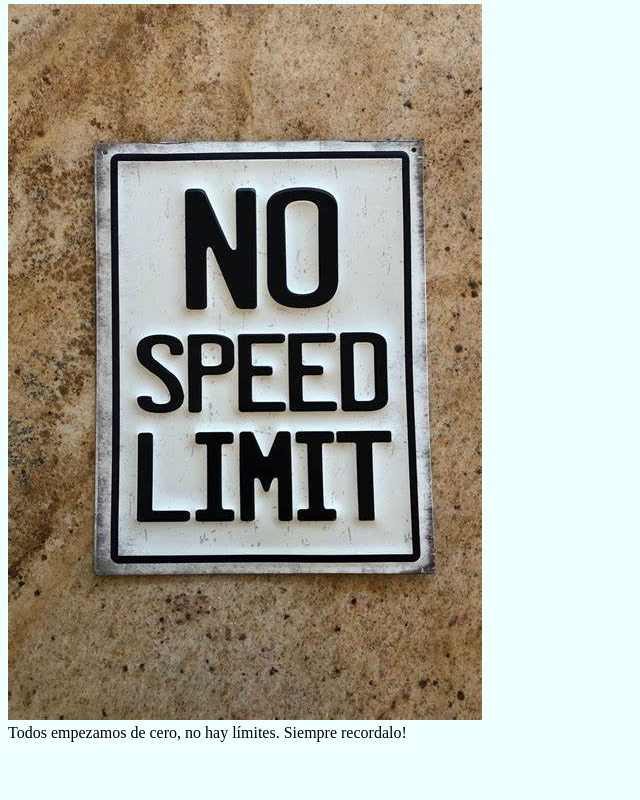
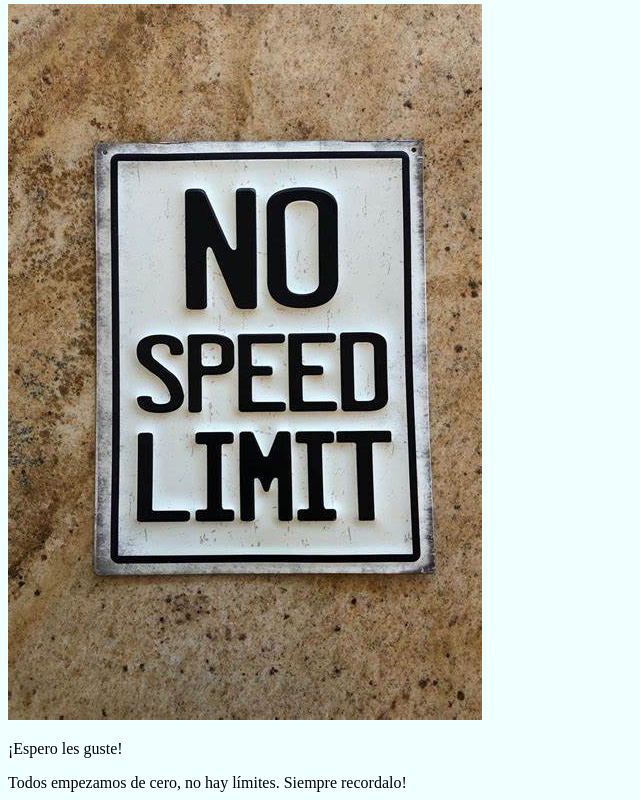
Before and after one commit to DaianaBaldovi/Proyecto, a plain HTML site: page index.html in a window 1280 px wide. Shown: the part 403-1203 px from the top of the page, without its empty margins (0-640 px from the left). Before the commit the page ends 1153 px from the top, so only its background shows below. Drawn offline with Linux system fonts and the light colour scheme.

Commit message:
nueva modificación

```diff
--- a/index.html
+++ b/index.html
@@ -37,7 +37,7 @@
 <h4>Y siempre recuerda lo siguiente</h4>
 
 <img src="img/no_limite.jpg" alt="No no_limite">
-
+<p>¡Espero les guste!</p>
 
 </body>
 
```
